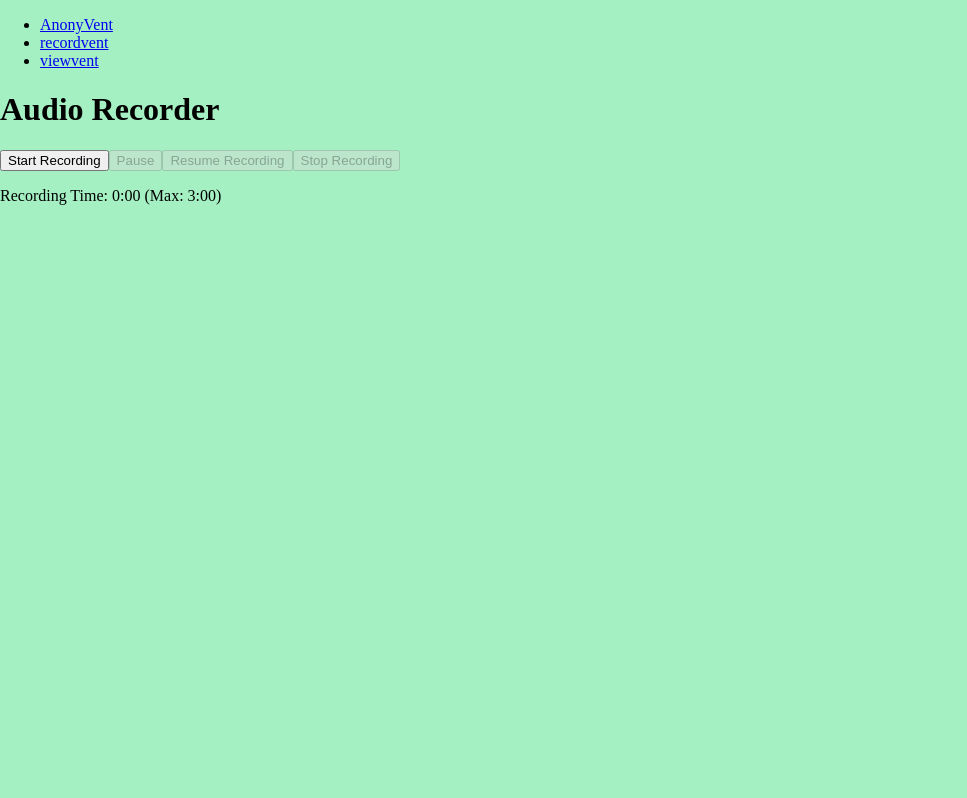
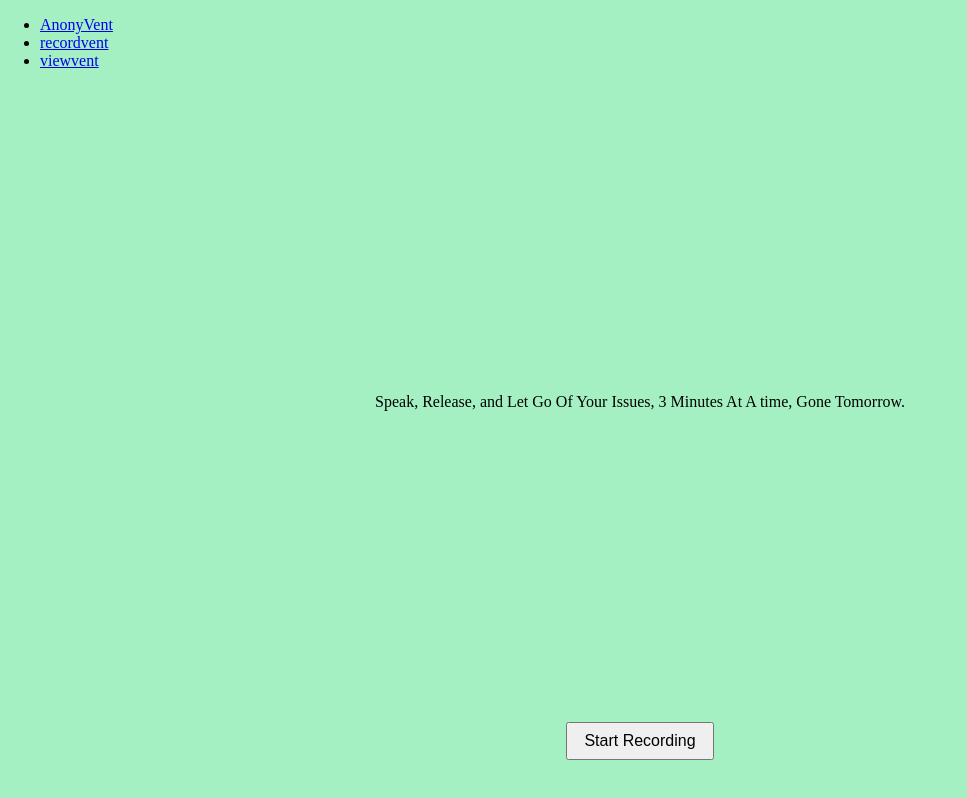
Before and after one commit to ChefOmarDee/AnonyVent, a React (Create React App) app in the folder client/: page /recordvent in a window 1280 px wide. Shown: the whole page, without its empty margins (0-967 px from the left). Built offline with nearby package versions, Linux system fonts and the light colour scheme.

Commit message:
changed layout to work better

```diff
--- /dev/null
+++ b/client/src/pages/RecordVent.css
@@ -0,0 +1,75 @@
+.container {
+	display: flex;
+	flex-direction: column;
+	align-items: center;
+	justify-content: center;
+	height: 80vh; /* Adjusted height to prevent overflow */
+	text-align: center;
+}
+
+.recording-controls {
+    display: flex;
+    justify-content: space-between; /* To space the buttons and time message */
+    align-items: center;
+    margin-top: 20px; /* Adjust as needed for spacing */
+}
+
+.recording-time {
+margin-left: 20px; /* Adjust margin between buttons and time message */
+}
+
+
+.initial-message {
+	display: flex;
+	flex-direction: column;
+	align-items: center;
+	justify-content: center;
+	height: 60%; /* Adjusted height to prevent overflow */
+}
+
+.record-button {
+	position: absolute;
+	bottom: 5%; /* Adjusted position to be closer to the bottom */
+	padding: 8px 16px; /* Adjusted padding for compactness */
+	font-size: 16px; /* Adjusted font size for compactness */
+}
+
+.vent-message {
+	font-size: 24px; /* Font size for the "Vent it out" message */
+	margin: 20px 0; /* Margin to position it nicely */
+}
+
+.preview {
+	display: flex;
+	flex-direction: column;
+	align-items: center;
+}
+
+.preview-buttons {
+	display: flex;
+	justify-content: center;
+	gap: 10px; /* Space between buttons */
+	margin-top: 10px; /* Margin to separate buttons from other elements */
+}
+
+h2 {
+	margin-top: 8px; /* Adjusted margin for compactness */
+}
+
+audio {
+	margin-top: 8px; /* Adjusted margin for compactness */
+}
+
+input {
+	margin-top: 8px; /* Adjusted margin for compactness */
+	padding: 4px; /* Adjusted padding for compactness */
+}
+
+button {
+	margin-top: 8px; /* Adjusted margin for compactness */
+	padding: 8px 16px; /* Adjusted padding for compactness */
+}
+
+p {
+    margin-top: 8px;
+}
--- a/client/src/pages/RecordVent.jsx
+++ b/client/src/pages/RecordVent.jsx
@@ -1,6 +1,7 @@
 import React, { useState, useRef, useEffect } from "react";
 import axios from "axios";
 import pauseImg from "../images/pause-button.png";
+import "./RecordVent.css"; // Import the CSS file for styling
 
 const RecordVent = () => {
 	const [isRecording, setIsRecording] = useState(false);
@@ -62,6 +63,7 @@ const RecordVent = () => {
 				setIsRecording(true);
 				setIsPaused(false);
 				setRecordingTime(0); // Reset recording time
+				setAudioURL(""); // Clear the audio URL to hide the preview
 				startTimer();
 			}
 		} catch (error) {
@@ -144,42 +146,78 @@ const RecordVent = () => {
 		}
 	};
 
+	const startNewRecording = () => {
+		setIsRecording(false);
+		setIsPaused(false);
+		setAudioURL("");
+		setAudioBlob(null);
+		setRecordingTime(0);
+		setTitle("");
+		setUploadingResponse("");
+		setShowResponse(false);
+		startRecording(); // Start new recording immediately
+	};
+
 	return (
-		<div>
-			<h1>Audio Recorder</h1>
-			<button onClick={startRecording} disabled={isRecording}>
-				{" "}
+		<div className="container">
+			{!isRecording && !audioURL && (
+				<div className="initial-message">
+					<p>
+						Speak, Release, and Let Go Of Your Issues, 3 Minutes At A time, Gone
+						Tomorrow.
+					</p>
+					<button className="record-button" onClick={startRecording}>
 						Start Recording
 					</button>
-			<button onClick={pauseRecording} disabled={!isRecording || isPaused}>
-				Pause
-			</button>
-			<button onClick={resumeRecording} disabled={!isRecording || !isPaused}>
-				Resume Recording
-			</button>
-			<button onClick={stopRecording} disabled={!isRecording}>
-				Stop Recording
-			</button>
+				</div>
+			)}
+			{isRecording && <p className="vent-message">Vent it out</p>}
+			{(isRecording || audioURL) && (
+				<div>
+					{isRecording && (
+						<div className="recording-controls">
+							<div>
+								{isPaused ? (
+									<button onClick={resumeRecording}>Resume Recording</button>
+								) : (
+									<button onClick={pauseRecording}>Pause</button>
+								)}
+								<button onClick={stopRecording}>Stop Recording</button>
+							</div>
+							<div className="recording-time">
+								<p>
+									Recording Time: {Math.floor(recordingTime / 60)}:
+									{("0" + (recordingTime % 60)).slice(-2)} (Max: 3:00)
+								</p>
+							</div>
+						</div>
+					)}
+
 					{audioURL && (
-				<div>
-					<h2>Preview</h2>
-					<audio controls src={audioURL}></audio>
+						<div className="preview">
 							<input
 								type="text"
 								placeholder="Enter recording title"
 								value={title}
 								onChange={(e) => setTitle(e.target.value)}
 							/>
-					<button onClick={uploadAudio} disabled={isUploading || processing}>
+							<audio controls src={audioURL}></audio>
+							<div className="preview-buttons">
+								<button onClick={startNewRecording} disabled={isRecording}>
+									New Recording
+								</button>
+								<button
+									onClick={uploadAudio}
+									disabled={isUploading || processing}
+								>
 									{processing ? "Processing..." : "Upload Recording"}
 								</button>
+							</div>
 							{showResponse && <p>{uploadingResponse}</p>}
 						</div>
 					)}
-			<p>
-				Recording Time: {Math.floor(recordingTime / 60)}:
-				{("0" + (recordingTime % 60)).slice(-2)} (Max: 3:00)
-			</p>
+				</div>
+			)}
 		</div>
 	);
 };
```
Lines whose indentation alone changed are shown as unchanged.
